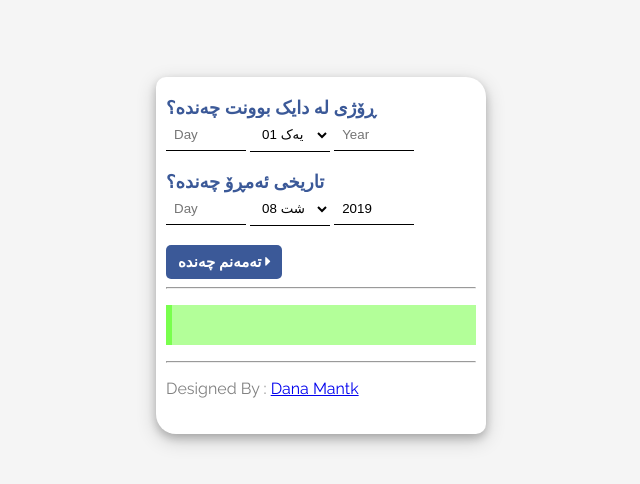
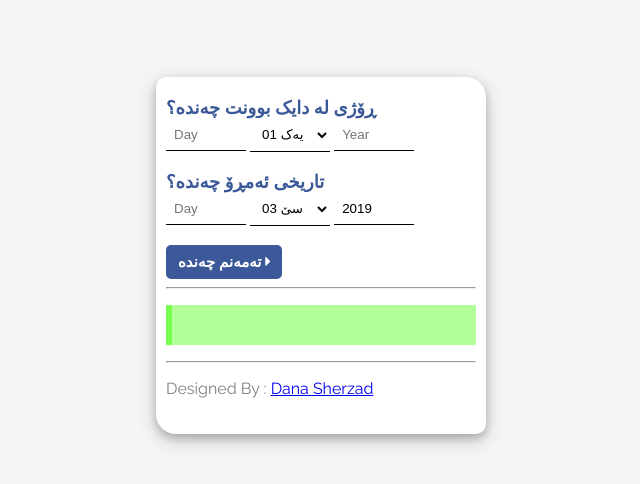
Before and after one commit to Kurdh/zaniny-taman, a plain HTML site: page index.html in a window 1280 px wide. Shown: the full height of the page, 319-959 px from the left. Drawn offline with Linux system fonts and the light colour scheme.

Commit message:
Update index.html

```diff
--- a/index.html
+++ b/index.html
@@ -80,7 +80,7 @@ input:focus {
 }
 </style>
 <script>
-//Made by Dana mantk
+//Made by Dana sherzad
 function calculate() {
   var bDay, bMonth, bYear, cDay, cMonth, cYear, day, month, year, inMonths, inDays, inHours, inMinutes, inSeconds, a, b;
   //get Dob value
@@ -176,12 +176,12 @@ function calculate() {
     <select id="current-month">
       <option value="1">01 مانگی یەک</option>
       <option value="2">02 مانگی دوو</option>
-      <option value="3">03 مانگی سێ</option>
+      <option value="3" selected>03 مانگی سێ</option>
       <option value="4">04 مانگی چوار</option>
       <option value="5">05 مانگی پێنج</option>
       <option value="6">06 مانگی شەش</option>
       <option value="7">07 مانگی حەوت</option>
-      <option value="8" selected>08 مانگی هەشت</option>
+      <option value="8">08 مانگی هەشت</option>
       <option value="9">09 مانگی نۆ</option>
       <option value="10">10 مانگی دە</option>
       <option value="11">11 مانگی یازدە</option>
@@ -197,7 +197,7 @@ function calculate() {
     <p id="error"></p>
     <hr>
     <p id="me">
-      Designed By : <a href="https://www.facebook.com/dana.mantk.543"> Dana Mantk </a>
+      Designed By : <a href="https://www.instagram.com/dana_1sherzad/"> Dana Sherzad </a>
     </p>
   </div>
 </body>
```
